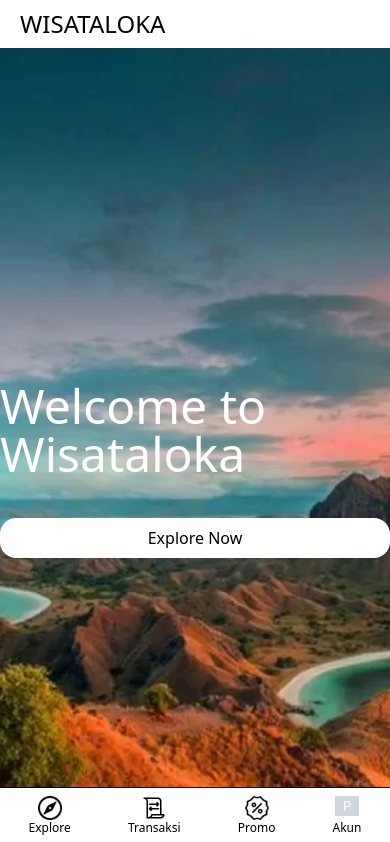
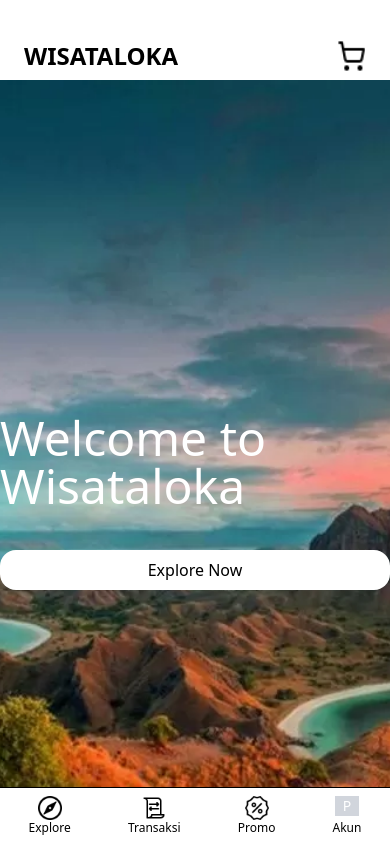
Before and after one commit to Ikwancfx7/wisataloka-travel-app, a React (Vite) app: page / in a window 390 px wide. Shown: the top 842 px of the page. Built offline with nearby package versions, Linux system fonts and the light colour scheme; no server answers.

Commit message:
menambahkan icon cart

```diff
--- a/src/components/Mobile/TopbarMobile.jsx
+++ b/src/components/Mobile/TopbarMobile.jsx
@@ -1,7 +1,21 @@
+import { Link } from "react-router-dom";
+import { useCart } from "../../contexts/CartContext";
+
 const TopbarMobile = () => {
+    const { totalQuantity } = useCart();
     return (
-        <div className="flex flex-row justify-between items-center w-full px-5 md:px-13 lg:px-15 py-2">
-            <h1 className="text-2xl font-extralight">WISATALOKA</h1>
+        <div className="flex flex-row justify-between items-center w-full px-6 md:px-13 lg:px-15 pt-10 pb-2">
+            <div className="flex flex-row justify-between items-center w-full ">
+                <h1 className="text-2xl font-semibold">WISATALOKA</h1>
+            </div>
+            <Link to="/cart" className="relative flex flex-col items-center text-xs">
+                <img src="/icons/shopping-cart.png" alt="Cart" className="w-8 h-8" />
+                {totalQuantity > 0 && (
+                <span className="absolute top-0 right-0 text-[10px] bg-red-600 text-white rounded-full w-4 h-4 flex items-center justify-center">
+                    {totalQuantity}
+                </span>
+                )}
+            </Link>
         </div>
     )
 }
```
